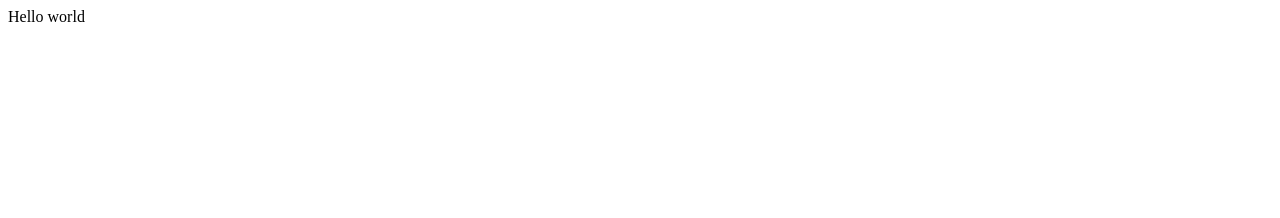
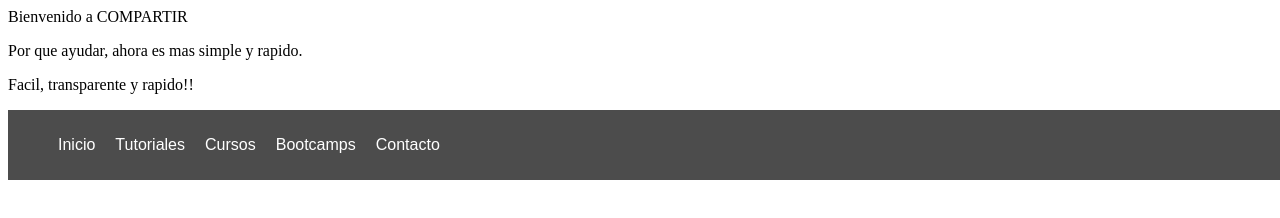
Before and after one commit to DavidBellazzi/alimentos, a plain HTML site: page index.html in a window 1280 px wide. Drawn offline with Linux system fonts and the light colour scheme.

Commit message:
primeros cambios

```diff
--- a/index.html
+++ b/index.html
@@ -3,21 +3,26 @@
 
 <head>
   <meta charset="utf-8">
-  <meta name="viewport" content="width=device-width">
-  <title>replit</title>
+  <title>Compartir</title>
   <link href="style.css" rel="stylesheet" type="text/css" />
 </head>
 
 <body>
-  Hello world
+  Bienvenido a COMPARTIR
   <script src="script.js"></script>
-
- <!--
-  This script places a badge on your repl's full-browser view back to your repl's cover
-  page. Try various colors for the theme: dark, light, red, orange, yellow, lime, green,
-  teal, blue, blurple, magenta, pink!
-  -->
-  <script src="https://replit.com/public/js/replit-badge.js" theme="blue" defer></script>
+  <p>Por que ayudar, ahora es mas simple y rapido.</p>
+  <p>Facil, transparente y rapido!!</p>
+<header>
+    <nav>
+        <ul>
+		<li><a href="#">Inicio </a></li>
+		<li><a href="tutoriales.html">Tutoriales </a></li>
+		<li><a href="#">Cursos </a></l>
+		<li><a href="#">Bootcamps </a></li>
+		<li><a href="#">Contacto </a></li>
+	 </ul>
+    </nav>
+</header>
 </body>
 
 </html>
--- a/script.js
+++ b/script.js
@@ -0,0 +1 @@
+alert ("hola!");
--- a/style.css
+++ b/style.css
@@ -1,4 +1,30 @@
-html, body {
-  height: 100%;
+header {
+  background: rgba(0,0,0,0.7);
   width: 100%;
+  position: fixed;
+  z-index: 100;
 }
+
+nav {
+  float: left;
+}
+
+nav ul {
+  list-style: none;
+  overflow: hidden;
+}
+
+nav ul li {
+  float: left;
+  font-family: Arial, sans-serif;
+  font-size: 16px;
+}
+nav ul li a {
+  display: block;
+  padding: 10px;
+  color: #fff;
+  text-decoration: none;
+}
+nav ul li:hover {
+  background: #eca023;
+}
```
Also changed, not shown: tutoriales.html (added, +12 -0 lines).
